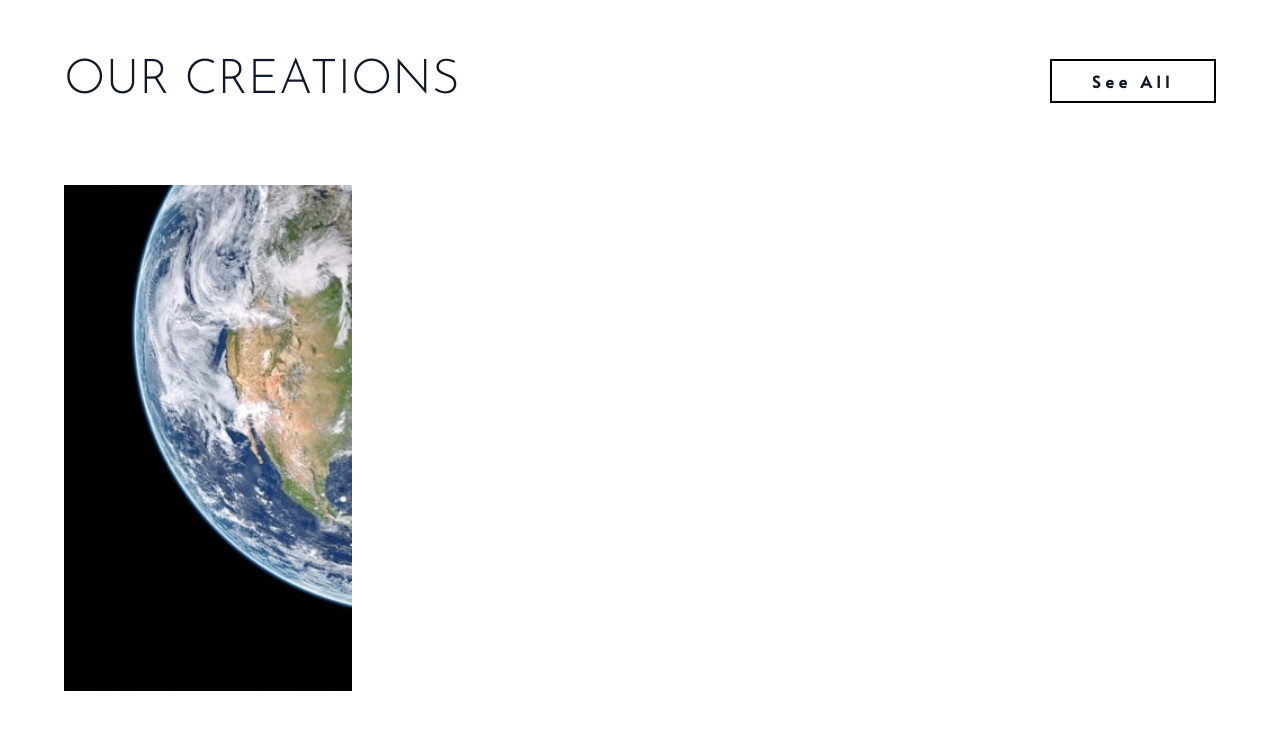
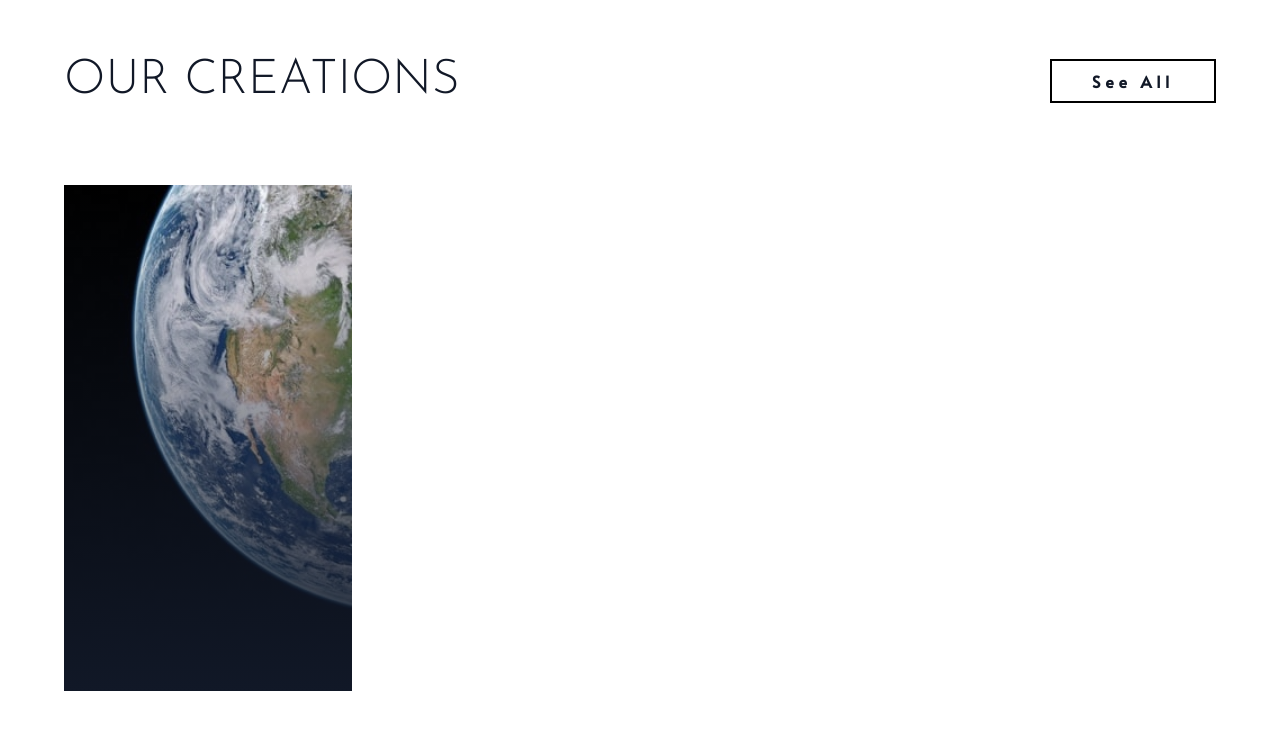
Before and after one commit to Armin-Fullstack/Loopstudios, a website: page index.html in a window 1280 px wide. Shown: the part 1355-2084 px from the top of the page. Drawn offline with Linux system fonts and the light colour scheme.

Commit message:
Feat: Created a gradient for image

```diff
--- a/index.html
+++ b/index.html
@@ -105,7 +105,7 @@
                 <!-- Items container  -->
                 <div class="flex flex-col md:flex-row space-y-6 md:space-y-0 md:space-x-8 text-white uppercase text-2xl w-full justify-between">
                     <!-- item 1 container  -->
-                    <div class="relative group overflow-hidden md:w-1/4">
+                    <div class="relative pickgradient group overflow-hidden md:w-1/4">
                         <!-- desktop image  -->
                         <img class="hidden md:block duration-200 w-full group-hover:scale-110 " src="Images/desktop/image-deep-earth.jpg" alt="">
                         <!-- mobile image  -->
--- a/input.css
+++ b/input.css
@@ -6,9 +6,24 @@
   .btn {
     @apply px-10 py-2 my-0 tracking-widest font-bold border-2 border-black font-alata hover:bg-black hover:text-white
   }
+
 }
 
+.pickgradient:after {
+  content: "";
+  position: absolute;
+  top: 0;
+  left: 0;
+  width: 100%;
+  height: 100%;
+  display: inline-block;
+  background: linear-gradient(to bottom , transparent , rgb(17 24 39));
+}
 
+.pickgradient:hover:after {
+  background: linear-gradient(to bottom , rgb(249 250 251) ,  #ffffff);
+  opacity: 0.7;
+}
 
 #hero {
     background-image: url("../Images/desktop/image-hero.jpg");
```
Also changed, not shown: CSS/style.css.
